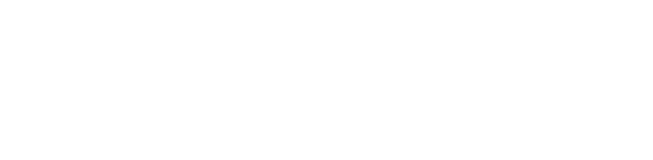
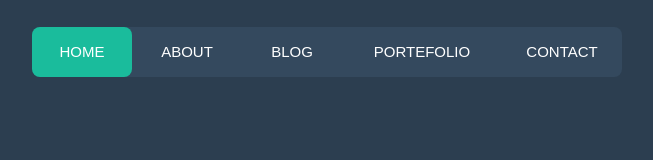
Before and after one commit to GUSILLUS/First-Nav-Panel, a plain HTML site: page index.html in a window 1280 px wide. Shown: the whole page, without its empty margins (313-966 px from the left). Drawn offline with Linux system fonts and the light colour scheme.

Commit message:
First Nav Panel

```diff
--- a/index.html
+++ b/index.html
@@ -5,8 +5,20 @@
   <meta http-equiv="X-UA-Compatible" content="IE=edge">
   <meta name="viewport" content="width=device-width, initial-scale=1.0">
   <title>Document</title>
+  <link rel="stylesheet" href="style.css">
 </head>
 <body>
-
+  <header>
+    <div>
+      <nav>
+        <a href="#">Home</a>
+        <a href="#">About</a>
+        <a href="#">Blog</a>
+        <a href="#">Portefolio</a>
+        <a href="#">Contact</a>
+        <div class="animation start-home"></div>
+      </nav>
+    </div>
+  </header>
 </body>
 </html>
--- /dev/null
+++ b/style.css
@@ -0,0 +1,93 @@
+nav {
+  margin: 27px auto 0;
+
+  position: relative;
+  width: 590px;
+  height: 50px;
+  background-color: #34495e;
+  border-radius: 8px;
+  font-size: 0;
+}
+
+nav a {
+  line-height: 50px;
+  height: 100%;
+  font-size: 15px;
+  display: inline-block;
+  position: relative;
+  z-index: 1;
+  text-decoration: none;
+  text-transform: uppercase;
+  text-align: center;
+  color: white;
+  cursor: pointer;
+}
+
+nav .animation {
+  position: absolute;
+  height: 100%;
+  top: 0;
+  z-index: 0;
+  transition: all .5s ease 0s;
+  border-radius: 8px;
+}
+
+a:nth-child(1) {
+  width: 100px;
+}
+
+a:nth-child(2) {
+  width: 110px;
+}
+
+a:nth-child(3){
+  width: 100px;
+}
+
+a:nth-child(4){
+  width: 160px;
+}
+
+a:nth-child(5){
+  width: 120px;
+}
+
+nav .start-home, a:nth-child(1):hover~.animation {
+width: 100px;
+left: 0;
+background-color: #1abc9c;
+}
+
+nav .start-about, a:nth-child(2):hover~.animation {
+  width: 110px;
+left: 100px;
+background-color: #e74c3c;
+}
+
+nav .start-blog, a:nth-child(3):hover~.animation {
+width: 100px;
+left: 210px;
+background-color: #3498db;
+}
+
+nav .start-portefolio, a:nth-child(4):hover~.animation {
+  width: 160px;
+  left: 310px;
+  background-color: #9b59b6;
+}
+
+nav .start-contact, a:nth-child(5):hover~.animation {
+  width: 120px;
+  left: 470px;
+  background-color: #e67e22
+}
+
+body {
+  font-size: 12px;
+  font-family: sans-serif;
+  background: #2c3e50;
+}
+
+span {
+  color: #2bd6b4;
+}
```
